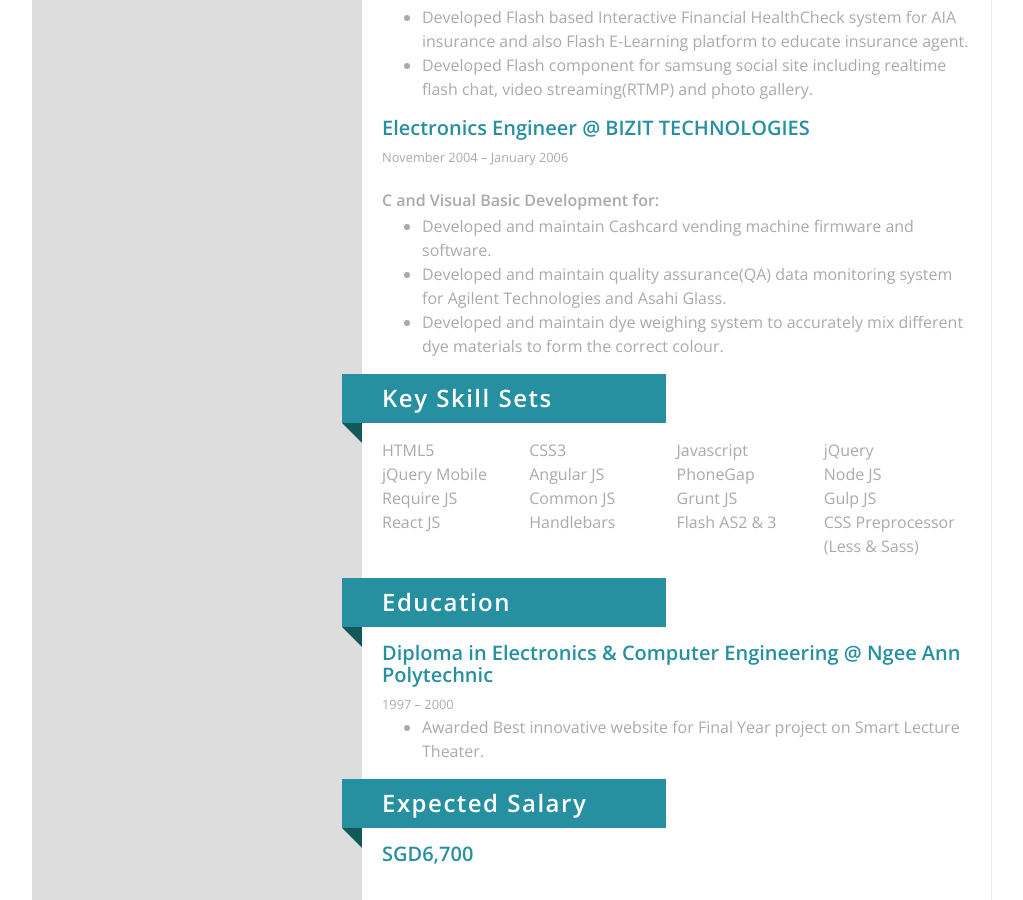
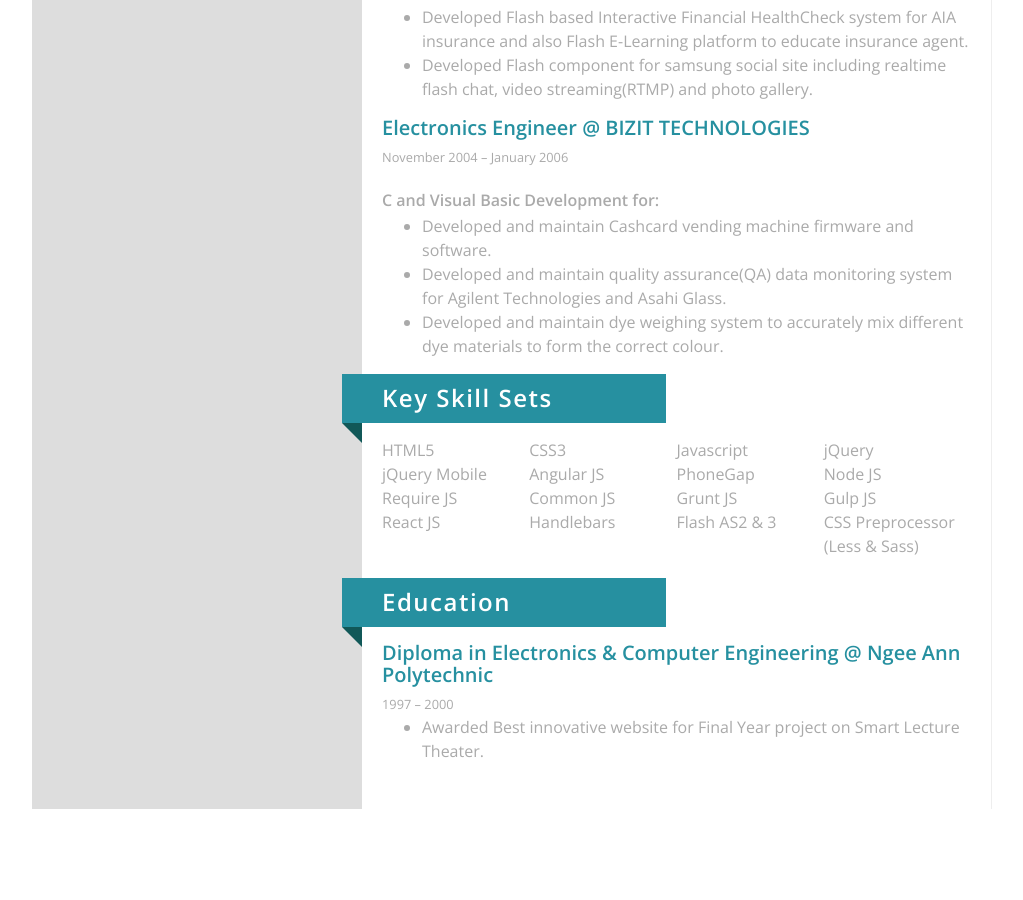
Before and after one commit to liakwee/liakwee.github.io, a Jekyll site: the page resume.html, which Jekyll copies as it is, in a window 1280 px wide and 900 px high, scrolled down 1845 px. Shown: the whole window, without its empty margins (128-1151 px from the left). Built offline with Jekyll 4.4.1, drawn with Linux system fonts in a browser that asks for light colours; Markdown is read by kramdown in place of the engine named in the settings; after the commit the page ends 2654 px from its top, so only the background shows below that.

Commit message:
no message

```diff
--- a/resume.html
+++ b/resume.html
@@ -206,11 +206,6 @@
     <ul>
       <li>Awarded Best innovative website for Final Year project on Smart Lecture Theater.</li>
     </ul>
-
-    <h2 class="ribbon">
-      <strong class="ribbon-content">Expected Salary</strong>
-    </h2>
-    <h3>SGD6,700</h3>
   </div>
 </div>
 
```
